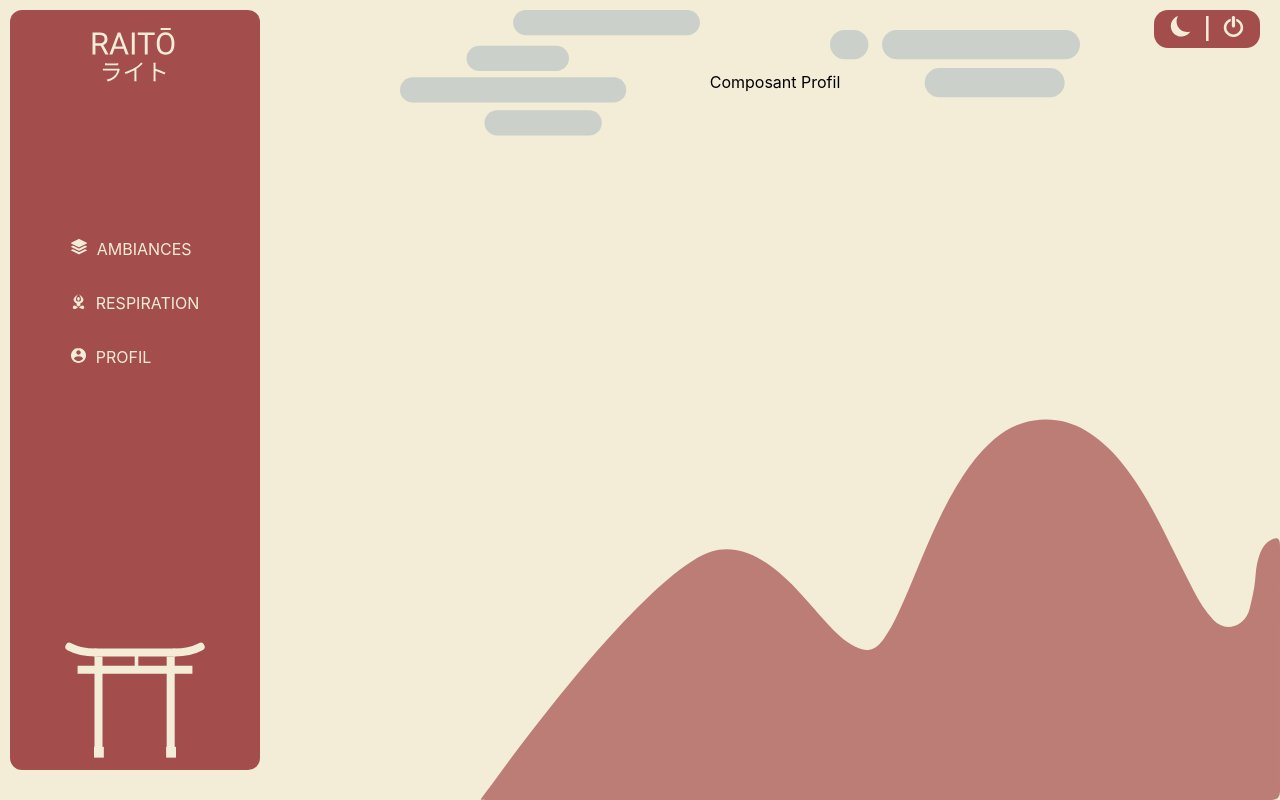
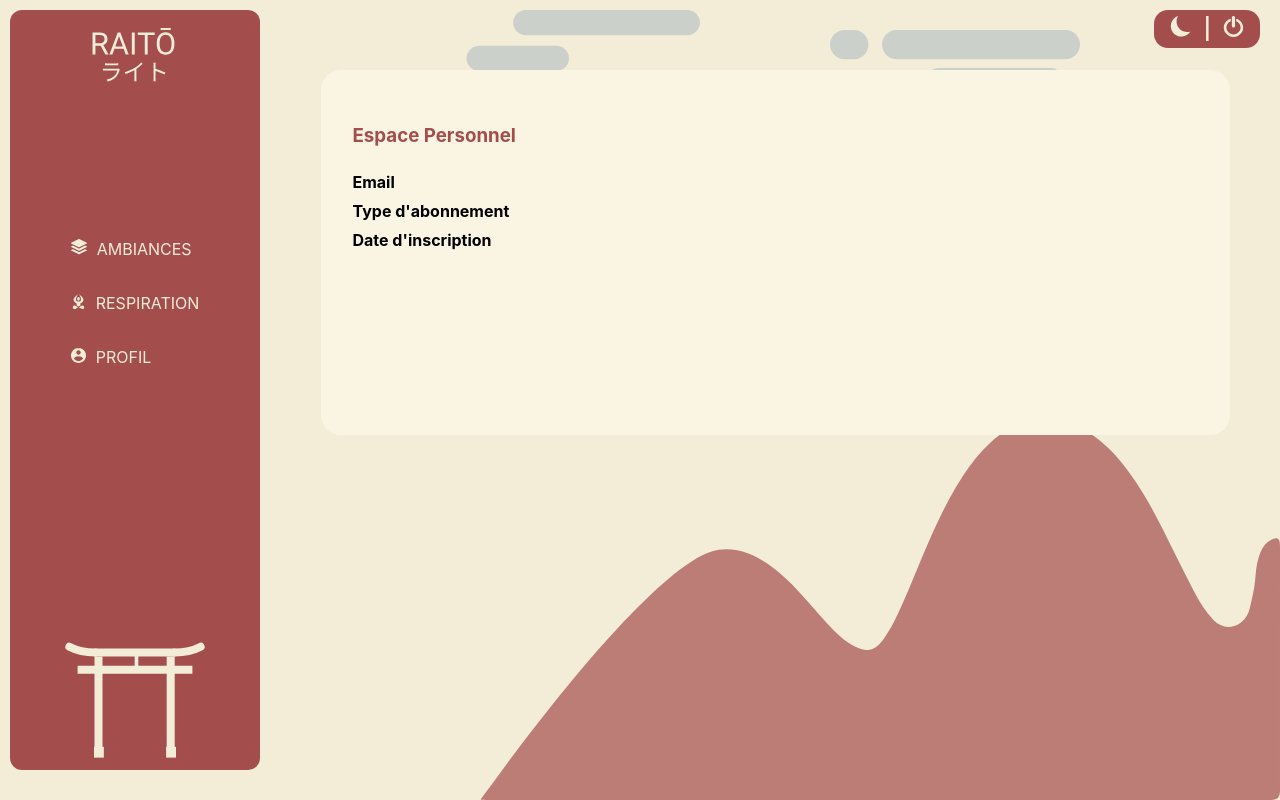
Before and after one commit to ValentinR01/raito-kubernetes-gke, a React (Create React App) app in the folder front/: page /profil in a window 1280 px wide. Built offline with nearby package versions, Linux system fonts and the light colour scheme; no server answers.

Commit message:
profil user

```diff
--- a/front/src/components/molecules/forms/LoginForm/LoginForm.jsx
+++ b/front/src/components/molecules/forms/LoginForm/LoginForm.jsx
@@ -47,13 +47,12 @@ const LoginForm = () => {
         const data = await response.json();
         setSuccessLogin(true) ;
         setErrors("");
-        navigate("/profil", { replace: true });
+        navigate("/profil");
 
 
 
 
       } else throw new Error(response.statusText);
-      // setSuccessLogin(false) ;
       setErrors("");
 
     } catch (err) {
@@ -69,7 +68,6 @@ const LoginForm = () => {
     const encodedData = window.btoa(`${data.email}:${data.password}`);
     const headers = new Headers({
       Authorization: `Basic ${encodedData}`,
-      //   "Content-Type": "application/x-www-form-urlencoded",
     });
     console.log(headers);
     try {
@@ -84,7 +82,7 @@ const LoginForm = () => {
         console.log(data);
         setSuccessRegister(true) ;
         setErrors("");
-        navigate("/profil", { replace: true });
+        navigate("/profil");
 
 
       } else throw new Error(response.statusText);
--- /dev/null
+++ b/front/src/components/pages/Profil/Profil.css
@@ -0,0 +1,31 @@
+
+.profil-component {
+    /* background-color: #947c19; */
+    width: 100%; ;
+    height: 100% ;
+    display: flex;
+    flex-direction: row;
+    justify-content: center;
+}
+
+
+.profil-container {
+    background-color: #FAF5E2;
+    border-radius: 20px;
+    height: 50%;
+    width: 90%;
+    padding: 2em;
+
+}
+
+.profil-container  h3{
+    color : #A44D4D ;
+    margin: 20px  0;
+
+}
+
+
+.profil-container  div p{
+    margin: 5px  0;
+
+}
--- a/front/src/components/pages/Profil/Profil.jsx
+++ b/front/src/components/pages/Profil/Profil.jsx
@@ -1,11 +1,76 @@
 import { PageTemplate } from 'components/templates';
-import React from 'react';
+import React, { useEffect, useState } from 'react';
+import "./Profil.css" ;
 
 const Profil = () => {
+
+  const [userData, setUserData] = useState(null);
+  // const [userData, setUserData] = useState([]);
+
+  const [errors, setErrors] = useState(null);
+
+
+  const getUser = async () => {
+    try {
+      const response = await fetch("http://localhost:2345/user", {
+        method: "GET",
+        mode: "cors",
+        credentials: "include",
+      });
+      const data = await response.json();
+        console.log(data);
+        setUserData(data);
+
+
+
+
+    } catch (err){
+      console.log(err);
+    }
+
+  }
+
+  useEffect(() => {
+
+    if ( userData) {
+      return  ;
+    }
+    getUser()
+
+  },[userData])
+
+  // console.log(userData) ;
+
+  const getUserRole = () => {
+    if (userData?.role) {
+    switch (userData.role) {
+      case "User" :
+        return "Standard"
+      default :
+        return ;
+     }
+    }
+  }
+
   return (
      <PageTemplate>
             <div className="profil-component">
-                Composant Profil
+                <div className="profil-container">
+                    <h3> Espace Personnel</h3>
+                    <div>
+                       <p> <strong> Email</strong></p>
+                       <p> {userData?.email}</p>
+                    </div>
+                    <div>
+                       <p> <strong>Type d'abonnement </strong></p>
+                       <p> {getUserRole()}</p>
+
+                    </div>
+                    <div>
+                       <p> <strong>Date d'inscription </strong></p>
+                       <p> {userData?.date_inscription}</p>
+                    </div>
+                </div>
             </div>
      </PageTemplate>
 
```
